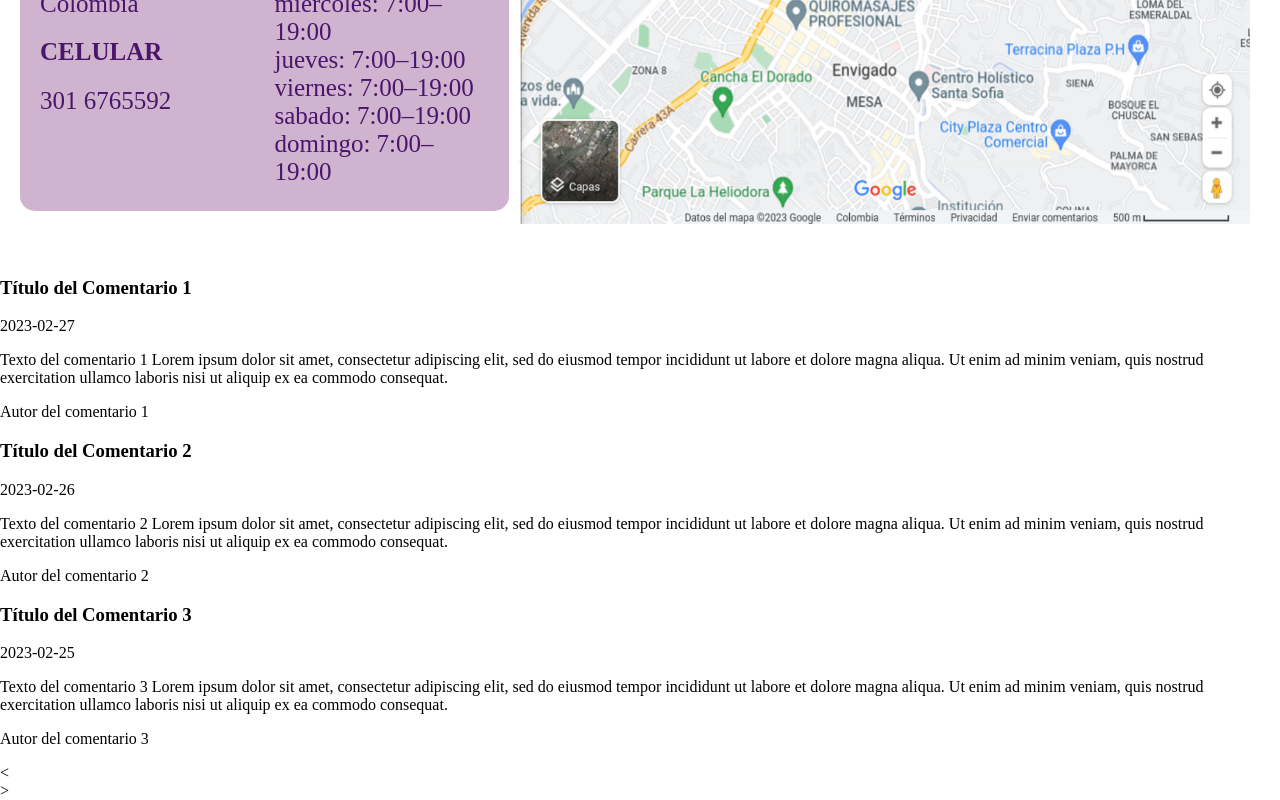
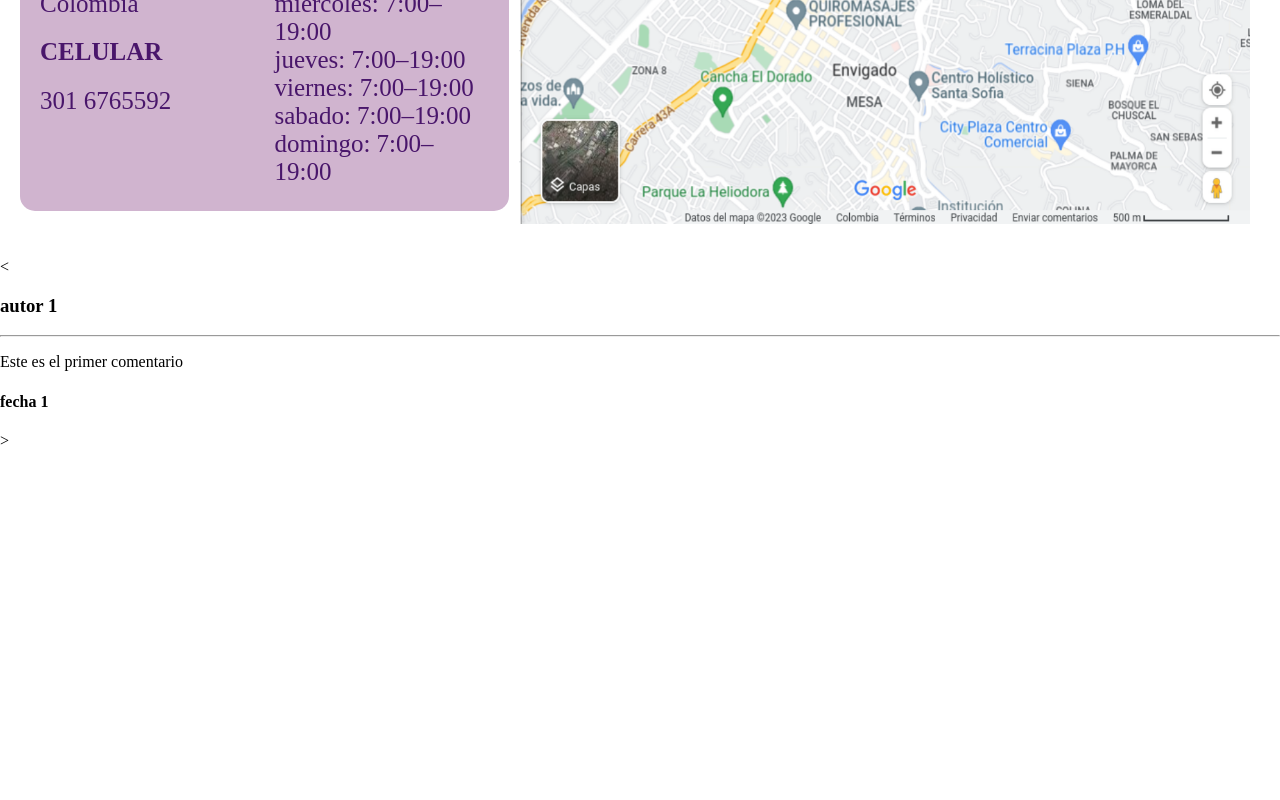
Before and after one commit to danielcarz/vercel5, a React (Vite) app: page / in a window 1280 px wide. Shown: the part 2096-2896 px from the top of the page. After the commit the page ends 2546 px from the top, so only its background shows below. Built offline with nearby package versions, Linux system fonts and the light colour scheme.

Commit message:
REACT: maquetacion comments

```diff
--- a/src/App.jsx
+++ b/src/App.jsx
@@ -4,7 +4,7 @@ import { Introduction } from "./components/introduction";
 import {AboutMe} from "./components/about_me";
 import {Servicies} from "./components/servicies";
 import {Ubication} from "./components/ubications";
-import {Carousel} from "./components/comments";
+import {CommentCarousel} from "./components/comments";
 
 
 function App() {
@@ -16,7 +16,7 @@ function App() {
       <AboutMe></AboutMe>
       <Servicies></Servicies>
       <Ubication></Ubication>
-      <Carousel></Carousel>
+      <CommentCarousel></CommentCarousel>
     </div>
   )
 }
--- a/src/components/comments.jsx
+++ b/src/components/comments.jsx
@@ -1,151 +1,57 @@
-/* function Carousel() {
-    return (
-      <div className="carousel">
-        <div className="comments">
-          <div className="comment">
-
-            <div className="comment-card">
-              <div className="comment-header">
-                <h3 className="comment-title">Título del Comentario</h3>
-                <p className="comment-date">Fecha del comentario</p>
-              </div>
-              <div className="comment-body">
-                <p className="comment-text">Texto del comentario Lorem ipsum dolor sit amet, consectetur adipiscing elit, sed do eiusmod tempor incididunt ut labore et dolore magna aliqua. Ut enim ad minim veniam, quis nostrud exercitation ullamco laboris nisi ut aliquip ex ea commodo consequat.</p>
-              </div>
-              <div className="comment-footer">
-                <p className="comment-author">Autor del comentario</p>
-              </div>
-            </div>
-
-          </div>
-          <div className="comment">
-
-            <div className="comment-card">
-              <div className="comment-header">
-                <h3 className="comment-title">Título del Comentario</h3>
-                <p className="comment-date">Fecha del comentario</p>
-              </div>
-              <div className="comment-body">
-                <p className="comment-text">Texto del comentario Lorem ipsum dolor sit amet, consectetur adipiscing elit, sed do eiusmod tempor incididunt ut labore et dolore magna aliqua. Ut enim ad minim veniam, quis nostrud exercitation ullamco laboris nisi ut aliquip ex ea commodo consequat.</p>
-              </div>
-              <div className="comment-footer">
-                <p className="comment-author">Autor del comentario</p>
-              </div>
-            </div>
-
-          </div>
-          <div className="comment">
-
-            <div className="comment-card">
-              <div className="comment-header">
-                <h3 className="comment-title">Título del Comentario</h3>
-                <p className="comment-date">Fecha del comentario</p>
-              </div>
-              <div className="comment-body">
-                <p className="comment-text">Texto del comentario Lorem ipsum dolor sit amet, consectetur adipiscing elit, sed do eiusmod tempor incididunt ut labore et dolore magna aliqua. Ut enim ad minim veniam, quis nostrud exercitation ullamco laboris nisi ut aliquip ex ea commodo consequat.</p>
-              </div>
-              <div className="comment-footer">
-                <p className="comment-author">Autor del comentario</p>
-              </div>
-            </div>
-
-          </div>
-        </div>
-        <div className="arrows">
-          <div className="arrow prev">&lt;</div>
-          <div className="arrow next">&gt;</div>
-        </div>
-      </div>
-    );
-  }
+import React, { useState } from 'react';
 
 
-export {Carousel} */
-
-import React, { useState } from "react";
 
 
-const commentsData = [
-  {
-    id: 1,
-    title: "Título del Comentario 1",
-    date: "2023-02-27",
-    text:
-      "Texto del comentario 1 Lorem ipsum dolor sit amet, consectetur adipiscing elit, sed do eiusmod tempor incididunt ut labore et dolore magna aliqua. Ut enim ad minim veniam, quis nostrud exercitation ullamco laboris nisi ut aliquip ex ea commodo consequat.",
-    author: "Autor del comentario 1",
-  },
-  {
-    id: 2,
-    title: "Título del Comentario 2",
-    date: "2023-02-26",
-    text:
-      "Texto del comentario 2 Lorem ipsum dolor sit amet, consectetur adipiscing elit, sed do eiusmod tempor incididunt ut labore et dolore magna aliqua. Ut enim ad minim veniam, quis nostrud exercitation ullamco laboris nisi ut aliquip ex ea commodo consequat.",
-    author: "Autor del comentario 2",
-  },
-  {
-    id: 3,
-    title: "Título del Comentario 3",
-    date: "2023-02-25",
-    text:
-      "Texto del comentario 3 Lorem ipsum dolor sit amet, consectetur adipiscing elit, sed do eiusmod tempor incididunt ut labore et dolore magna aliqua. Ut enim ad minim veniam, quis nostrud exercitation ullamco laboris nisi ut aliquip ex ea commodo consequat.",
-    author: "Autor del comentario 3",
-  },
+const comments = [
+  { id: 1, text: 'Este es el primer comentario', title: 'titulo 1', author: 'autor 1', date: 'fecha 1'},
+  { id: 2, text: 'Este es el segundo comentario' },
 ];
 
-const Carousel = () => {
+const CommentCarousel = () => {
   const [currentComment, setCurrentComment] = useState(0);
 
-  const handlePrevClick = () => {
-    if (currentComment === 0) {
-      setCurrentComment(commentsData.length - 1);
-    } else {
-      setCurrentComment(currentComment - 1);
-    }
+  const prevComment = () => {
+    setCurrentComment(currentComment === 0 ? comments.length - 1 : currentComment - 1);
   };
 
-  const handleNextClick = () => {
-    if (currentComment === commentsData.length - 1) {
-      setCurrentComment(0);
-    } else {
-      setCurrentComment(currentComment + 1);
-    }
+  const nextComment = () => {
+    setCurrentComment(currentComment === comments.length - 1 ? 0 : currentComment + 1);
   };
 
   return (
-    <div className="carousel">
-      <div className="comments">
-        {commentsData.map((comment, index) => (
-          <div
-            key={comment.id}
-            className={`comment ${
-              index === currentComment ? "active" : "inactive"
-            }`}
-          >
-            <div className="comment-card">
-              <div className="comment-header">
-                <h3 className="comment-title">{comment.title}</h3>
-                <p className="comment-date">{comment.date}</p>
-              </div>
-              <div className="comment-body">
-                <p className="comment-text">{comment.text}</p>
-              </div>
-              <div className="comment-footer">
-                <p className="comment-author">{comment.author}</p>
-              </div>
+    <div className="comment-carousel">
+
+
+            <div className="arrow prev" onClick={nextComment}>
+                &lt;
             </div>
-          </div>
-        ))}
-      </div>
-      <div className="arrows">
-        <div className="arrow prev" onClick={handlePrevClick}>
-          &lt;
-        </div>
-        <div className="arrow next" onClick={handleNextClick}>
-          &gt;
-        </div>
-      </div>
+
+            <section className='comments-wrapper' >
+                <div className='text-wrapper'>
+                    <div className='title-wrapper'>
+                        <h3>{comments[currentComment].author}</h3>
+                        <hr />
+
+
+                    </div>
+
+                    <p>{comments[currentComment].text}</p>
+                    <h4>{comments[currentComment].date}</h4>
+                </div>
+
+            </section>
+
+            <div className="arrow next" onClick={nextComment}>
+                &gt;
+            </div>
+
+
+
+
+
     </div>
   );
 };
 
-export  {Carousel};
+export  {CommentCarousel};
```
